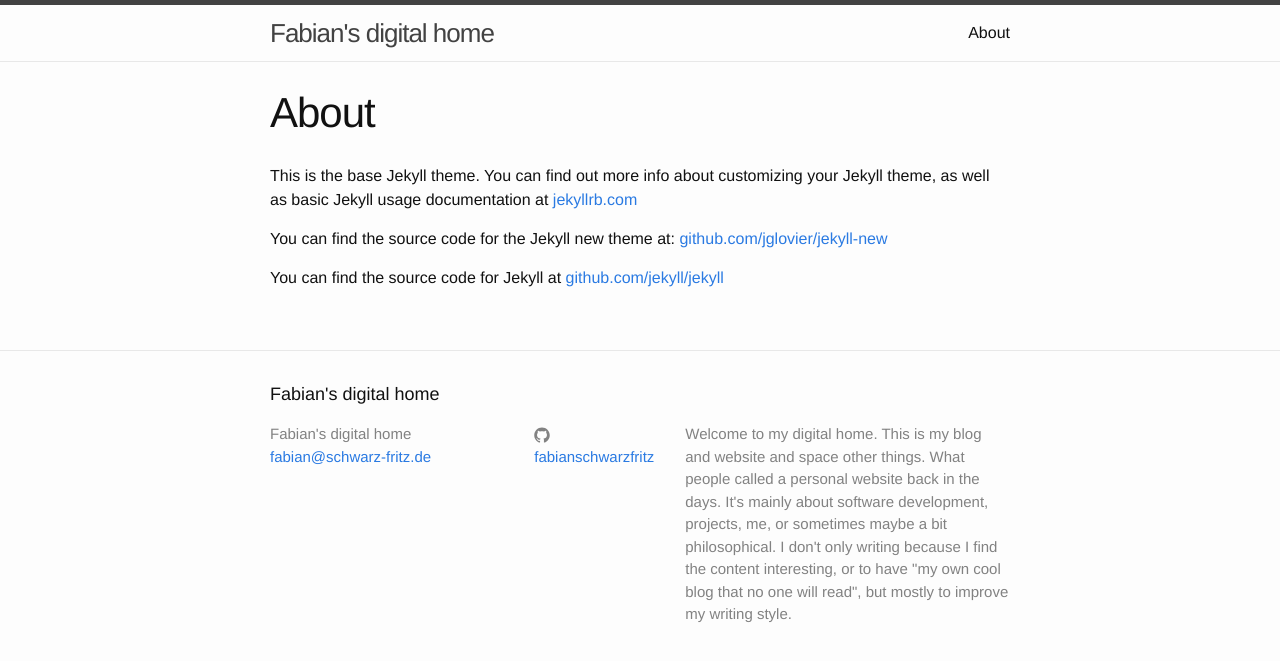
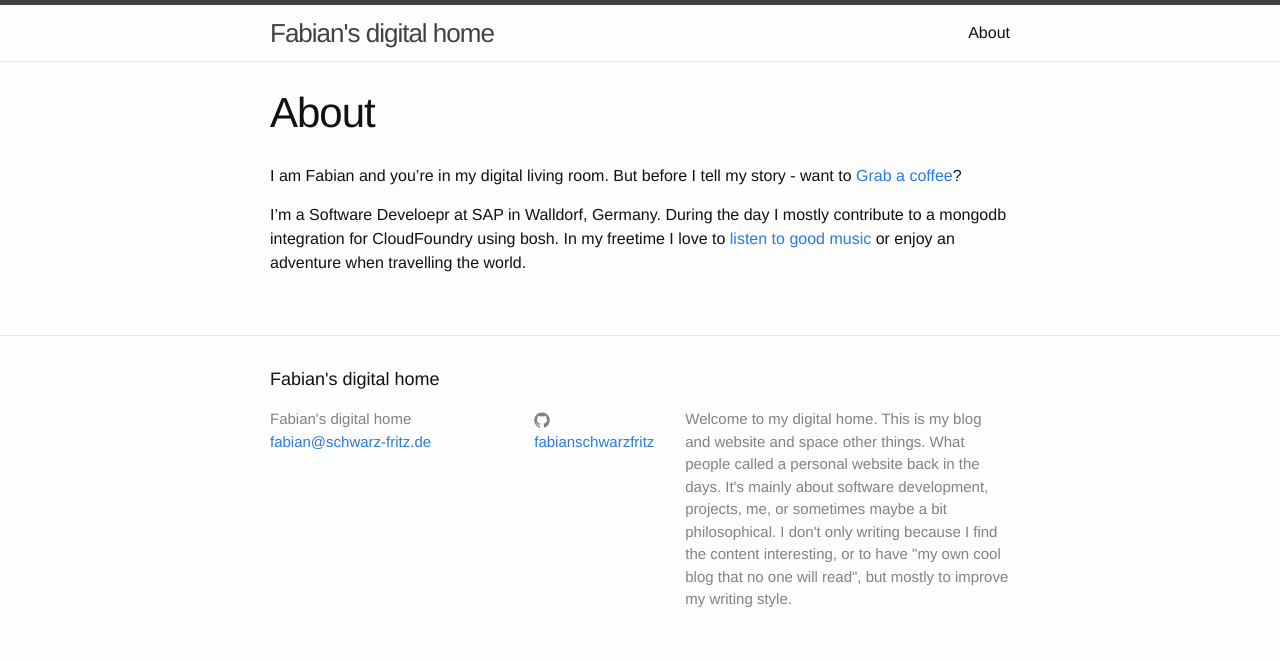
Before and after one commit to fabianschwarzfritz/fabianschwarzfritz.github.io, a Jekyll site: the page built from about.md, in a window 1280 px wide. Shown: the top 661 px of the page. Built offline with Jekyll 4.4.1, drawn with Linux system fonts in a browser that asks for light colours.

Commit message:
Add about page

```diff
--- a/about.md
+++ b/about.md
@@ -4,8 +4,6 @@ title: About
 permalink: /about/
 ---
 
-This is the base Jekyll theme. You can find out more info about customizing your Jekyll theme, as well as basic Jekyll usage documentation at [jekyllrb.com](http://jekyllrb.com/)
+I am Fabian and you're in my digital living room. But before I tell my story - want to [Grab a coffee](http://www.coffeenerd.de/)?
 
-You can find the source code for the Jekyll new theme at: [github.com/jglovier/jekyll-new](https://github.com/jglovier/jekyll-new)
-
-You can find the source code for Jekyll at [github.com/jekyll/jekyll](https://github.com/jekyll/jekyll)
+I'm a Software Develoepr at SAP in Walldorf, Germany. During the day I mostly contribute to a mongodb integration for CloudFoundry using bosh. In my freetime I love to [listen to good music](https://soundcloud.com/bakermatmusic/bakermat-black-cat-john-brown) or enjoy an adventure when travelling the world.
```
